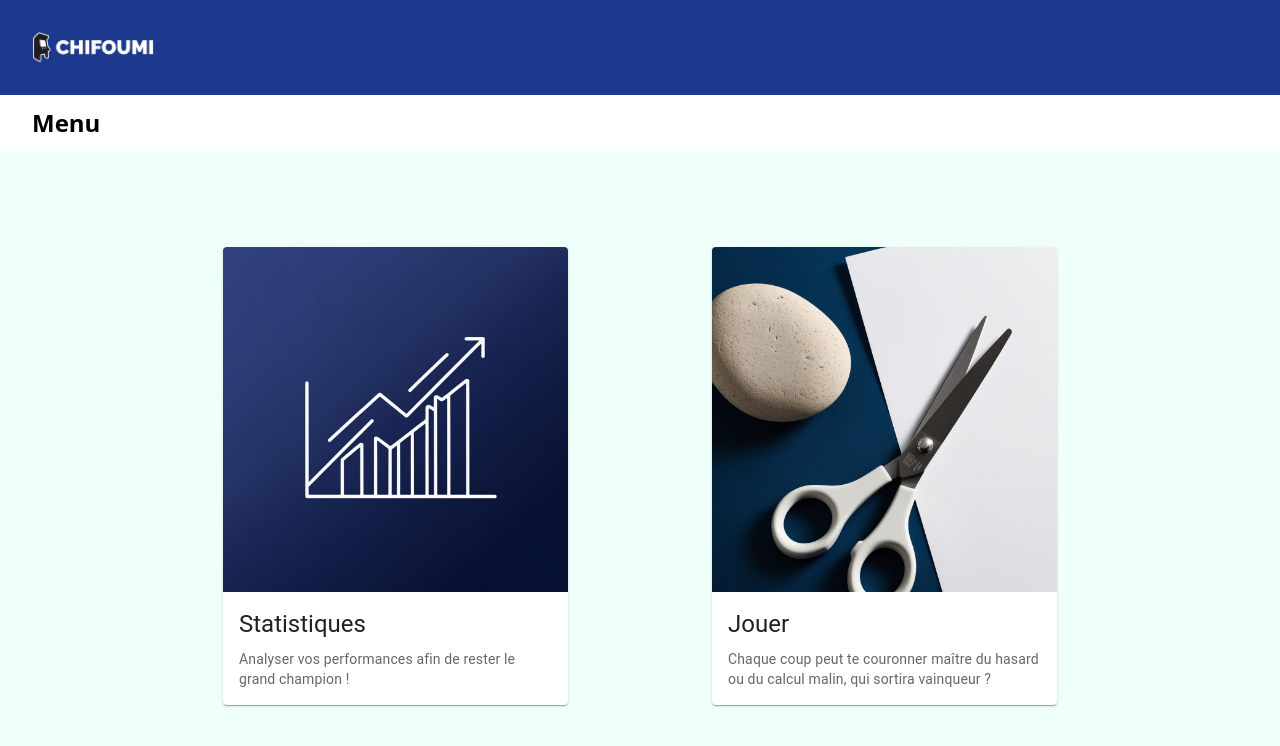
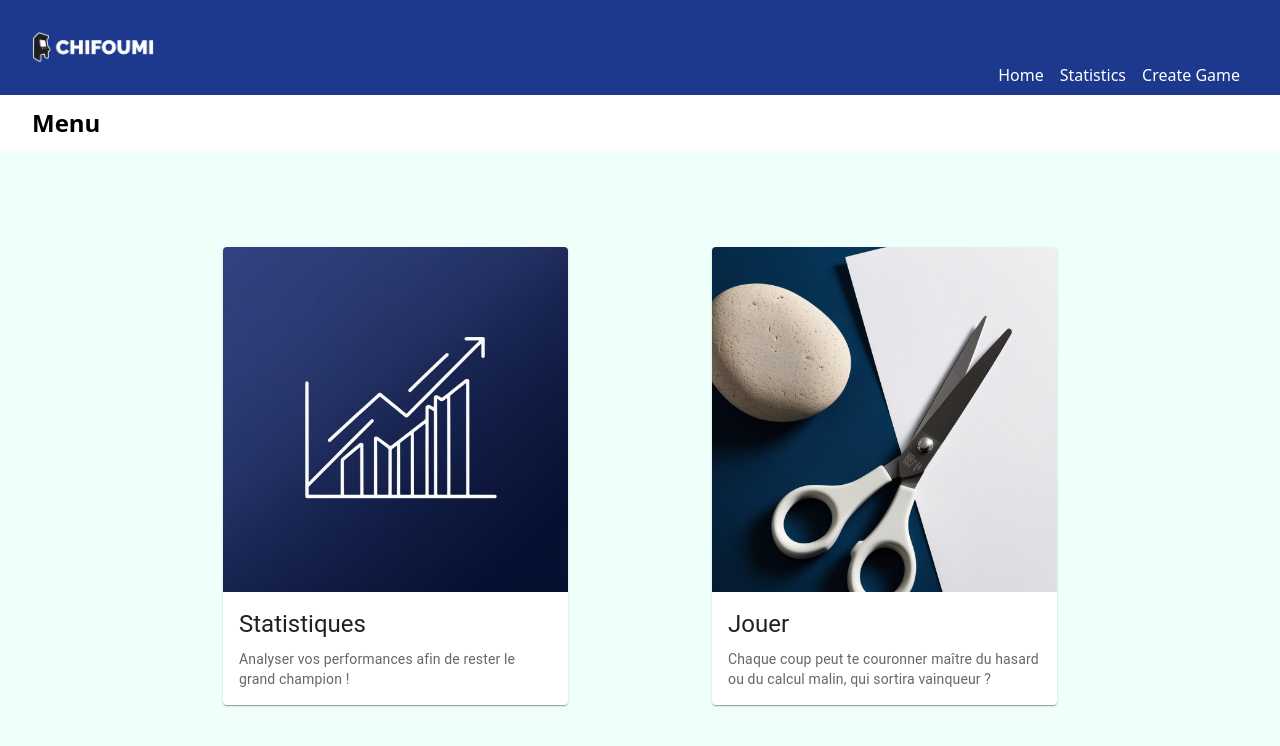
Before and after one commit to LucasGitB/chifoumi, a React (Vite) app: page /home in a window 1280 px wide. Shown: the top 746 px of the page. Built offline with nearby package versions, Linux system fonts and the light colour scheme; no server answers; sample sign-in values are in the browser's storage.

Commit message:
add services + fix layout

```diff
--- a/src/App.jsx
+++ b/src/App.jsx
@@ -1,31 +1,30 @@
-import { Route, Routes } from "react-router-dom";
-import { Layout } from "./pages/Layout";
-import { IndexPage } from "./pages/IndexPage";
-import { LoginPage } from "./pages/LoginPage";
-import { RegisterPage } from "./pages/RegisterPage";
-import { CreateGamePage } from "./pages/CreateGamePage";
-import PrivateRoute from "./PrivateRoute";
-import { MatchPage } from "./pages/MatchPage";
-import { HomePage } from "./pages/HomePage";
-import { StatisticsPage } from "./pages/StatisticsPages";
-import ShowHistory from "./pages/ShowHistory";
+import { IndexPage } from './pages/IndexPage';
+import { LoginPage } from './pages/LoginPage';
+import { RegisterPage } from './pages/RegisterPage';
+import { CreateGamePage } from './pages/CreateGamePage';
+import PrivateRoute from './PrivateRoute';
+import { MatchPage } from './pages/MatchPage';
+import { HomePage } from './pages/HomePage';
+import { StatisticsPage } from './pages/StatisticsPages';
+import ShowHistory from './pages/ShowHistory';
+import { Route, Routes } from 'react-router-dom';
+import { AuthenticatedLayout } from './layouts/AuthenticatedLayout';
+import { RootLayout } from './layouts/RootLayout';
 
 function App() {
   return (
     <Routes>
-      <Route path="/">
+      <Route element={<RootLayout />}>
         <Route index element={<IndexPage />} />
-        <Route path="login" element={<LoginPage />} />
-        <Route element={<Layout />}>
-          <Route path="register" element={<RegisterPage />} />
-          <Route
-            path="home"
-            element={<PrivateRoute element={<HomePage />} />}
-          />
-          <Route path="create-game" element={<CreateGamePage />} />
-          <Route path="matches/:id" element={<MatchPage />} />
-          <Route path="statistics" element={<StatisticsPage />} />
-          <Route path="history" element={<PrivateRoute element={<ShowHistory />} />} />
+        <Route path='login' element={<LoginPage />} />
+        <Route path='register' element={<RegisterPage />} />
+
+        <Route element={<PrivateRoute element={<AuthenticatedLayout />} />}>
+          <Route path='home' element={<HomePage />} />
+          <Route path='create-game' element={<CreateGamePage />} />
+          <Route path='matches/:id' element={<MatchPage />} />
+          <Route path='statistics' element={<StatisticsPage />} />
+          <Route path='history' element={<ShowHistory />} />
         </Route>
       </Route>
     </Routes>
--- a/src/PrivateRoute.jsx
+++ b/src/PrivateRoute.jsx
@@ -1,14 +1,13 @@
-import { Navigate } from "react-router-dom";
+import { Navigate } from 'react-router-dom';
 
-// Composant de protection de route
 const PrivateRoute = ({ element }) => {
-  const token = localStorage.getItem("token"); // Vérifie si le token est présent dans le localStorage
+  const token = localStorage.getItem('token');
 
   if (!token) {
-    return <Navigate to="/login" replace />; // Redirige vers la page de connexion si l'utilisateur n'est pas connecté
+    return <Navigate to='/login' replace />;
   }
 
-  return element; // Sinon, retourne l'élément de la route (la page)
+  return element;
 };
 
 export default PrivateRoute;
--- a/src/components/login/LoginForm.jsx
+++ b/src/components/login/LoginForm.jsx
@@ -1,79 +1,78 @@
-import { Button, TextField } from "@mui/material";
-import { Link, useNavigate } from "react-router-dom";
-import { useState } from "react";
-import axios from "axios";
+import { Button, TextField } from '@mui/material';
+import { Link, useNavigate } from 'react-router-dom';
+import { useState } from 'react';
 import ReportProblemIcon from '@mui/icons-material/ReportProblem';
+import { authService } from '../../services/auth.service';
 
 export const LoginForm = () => {
   const navigate = useNavigate();
-  const [username, setUsername] = useState("");
-  const [password, setPassword] = useState("");
-  const [errorMessage, setErrorMessage] = useState("");
+  const [username, setUsername] = useState('');
+  const [password, setPassword] = useState('');
+  const [errorMessage, setErrorMessage] = useState('');
 
   const handleSubmit = async (e) => {
     e.preventDefault();
 
+    try {
+      const response = await authService.login(username, password);
 
-
-    try {
-      const response = await axios.post(`${import.meta.env.VITE_URL_API}/login`, {
-        username,
-        password,
-      });
-
-      if (response.data.token) {
-        localStorage.setItem("token", response.data.token);
-        navigate("/home");
+      if (response.token) {
+        localStorage.setItem('token', response.data.token);
+        navigate('/home');
       }
     } catch (error) {
       if (error.response && error.response.data) {
         setErrorMessage(
-          error.response.data.error || "Erreur lors de la connexion."
+          error.response.data.error || 'Erreur lors de la connexion.'
         );
       } else {
-        setErrorMessage("Une erreur est survenue. Veuillez réessayer.");
+        setErrorMessage('Une erreur est survenue. Veuillez réessayer.');
       }
     }
   };
 
   return (
     <>
-      <h1 className="font-bold text-3xl">Connexion</h1>
+      <h1 className='font-bold text-3xl'>Connexion</h1>
 
-      <form className="flex flex-col gap-6 mt-8" onSubmit={handleSubmit}>
-        {errorMessage && <div className="text-red-500 bg-red-200 p-2 rounded-lg flex gap-2"><ReportProblemIcon/>{errorMessage}</div>}
+      <form className='flex flex-col gap-6 mt-8' onSubmit={handleSubmit}>
+        {errorMessage && (
+          <div className='text-red-500 bg-red-200 p-2 rounded-lg flex gap-2'>
+            <ReportProblemIcon />
+            {errorMessage}
+          </div>
+        )}
 
         <TextField
           required
-          id="outlined-required"
-          label="Pseudo"
+          id='outlined-required'
+          label='Pseudo'
           value={username}
           onChange={(e) => setUsername(e.target.value)}
         />
 
         <TextField
           required
-          id="outlined-required"
-          label="Mot de passe"
-          type="password"
+          id='outlined-required'
+          label='Mot de passe'
+          type='password'
           value={password}
           onChange={(e) => setPassword(e.target.value)}
         />
 
         <Button
-          variant="contained"
+          variant='contained'
           sx={{
-            backgroundColor: "#1E3A8A",
-            color: "white",
-            "&:hover": { backgroundColor: "darkblue" },
-            fontWeight: "bold",
+            backgroundColor: '#1E3A8A',
+            color: 'white',
+            '&:hover': { backgroundColor: 'darkblue' },
+            fontWeight: 'bold',
           }}
-          type="submit"
-        >
+          type='submit'>
           Se connecter
         </Button>
 
-        <Link to="/register">Pas de compte ?</Link>
+        <Link to='/register'>Pas de compte ?</Link>
       </form>
     </>
   );
--- /dev/null
+++ b/src/env.d.ts
@@ -0,0 +1,5 @@
+/// <reference types="vite/client" />
+
+interface ImportMetaEnv {
+  readonly VITE_API_URL: string;
+}
--- /dev/null
+++ b/src/layouts/AuthenticatedLayout.jsx
@@ -0,0 +1,26 @@
+import { Outlet, Link as RouterLink } from 'react-router-dom';
+import logo from '../assets/chifoumi3.png';
+
+export const AuthenticatedLayout = () => {
+  return (
+    <>
+      <nav className='bg-blue-900 p-8'>
+        <RouterLink to='/home'>
+          <img src={logo} alt='' className='w-1/10' />
+        </RouterLink>
+        <div className='float-right'>
+          <RouterLink to='/home' className='text-white mx-2'>
+            Home
+          </RouterLink>
+          <RouterLink to='/statistics' className='text-white mx-2'>
+            Statistics
+          </RouterLink>
+          <RouterLink to='/create-game' className='text-white mx-2'>
+            Create Game
+          </RouterLink>
+        </div>
+      </nav>
+      <Outlet />
+    </>
+  );
+};
--- /dev/null
+++ b/src/layouts/RootLayout.jsx
@@ -0,0 +1,9 @@
+import { Outlet } from 'react-router-dom';
+
+export const RootLayout = () => {
+  return (
+    <div className='min-h-screen'>
+      <Outlet />
+    </div>
+  );
+};
--- /dev/null
+++ b/src/lib/api.js
@@ -0,0 +1,5 @@
+import axios from "axios";
+
+export const api = axios.create({
+  baseURL: import.meta.env.VITE_API_URL ?? "http://localhost:3002"
+});
--- a/src/pages/Layout.jsx
+++ /dev/null
@@ -1,15 +0,0 @@
-import { Outlet, Link as RouterLink } from "react-router-dom";
-import logo from "../assets/chifoumi3.png";
-
-export const Layout = () => {
-  return (
-    <>
-      <nav className="bg-blue-900 p-8">
-        <RouterLink to="/">
-          <img src={logo} alt="" className="w-1/10" />
-        </RouterLink>
-      </nav>
-      <Outlet />
-    </>
-  );
-};
--- /dev/null
+++ b/src/services/auth.service.js
@@ -0,0 +1,29 @@
+import { api } from '../lib/api.js';
+
+export const authService = {
+  /**
+   * @param {string} username
+   * @param {string} password
+   * @returns {Promise<{token: string}>}
+   */
+  login: async (username, password) => {
+    const response = await api.post('/login', {
+      username,
+      password,
+    });
+    return response.data;
+  },
+
+  /**
+   * @param {string} username
+   * @param {string} password
+   * @returns {Promise<{_id: string, username: string}>}
+   */
+  register: async (username, password) => {
+    const response = await api.post('/register', {
+      username,
+      password,
+    });
+    return response.data;
+  },
+};
--- /dev/null
+++ b/src/services/matches.service.js
@@ -0,0 +1,66 @@
+import { api } from '../lib/api.js';
+
+export const matchesService = {
+  /**
+   * @returns {Promise<{_id: string, user1: Object, user2: Object|null, turns: Array}>}
+   */
+  createMatch: async () => {
+    const response = await api.post('/matches', null, {
+      headers: { Authorization: `Bearer ${localStorage.getItem('token')}` },
+    });
+    return response.data;
+  },
+
+  /**
+   * @param {{page?: number, itemsPerPage?: number, order?: string}} params
+   * @returns {Promise<Array>}
+   */
+  getMatches: async (params = {}) => {
+    const response = await api.get('/matches', {
+      params,
+      headers: { Authorization: `Bearer ${localStorage.getItem('token')}` },
+    });
+    return response.data;
+  },
+
+  /**
+   * @param {string} id
+   * @returns {Promise<Object>}
+   */
+  getMatch: async (id) => {
+    const response = await api.get(`/matches/${id}`, {
+      headers: { Authorization: `Bearer ${localStorage.getItem('token')}` },
+    });
+    return response.data;
+  },
+
+  /**
+   * @param {string} matchId
+   * @param {number} turnId
+   * @param {string} move
+   * @returns {Promise<void>}
+   */
+  playTurn: async (matchId, turnId, move) => {
+    const response = await api.post(
+      `/matches/${matchId}/turns/${turnId}`,
+      {
+        move,
+      },
+      {
+        headers: { Authorization: `Bearer ${localStorage.getItem('token')}` },
+      }
+    );
+    return response.data;
+  },
+
+  /**
+   * @param {string} matchId
+   * @returns {Promise<void>}
+   */
+  subscribeToMatch: async (matchId) => {
+    const response = await api.get(`/matches/${matchId}/subscribe`, {
+      headers: { Authorization: `Bearer ${localStorage.getItem('token')}` },
+    });
+    return response.data;
+  },
+};
```
Also changed, not shown: src/components/register/RegisterForm.jsx (+34 -41 lines), 1 other file (tests, documents, lock files or other folders).
